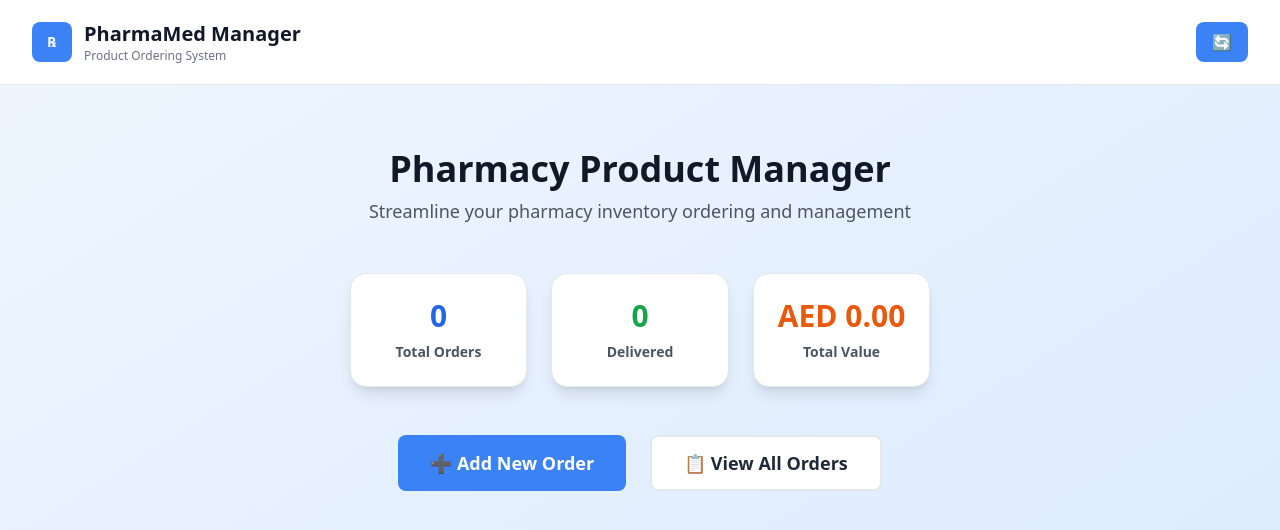
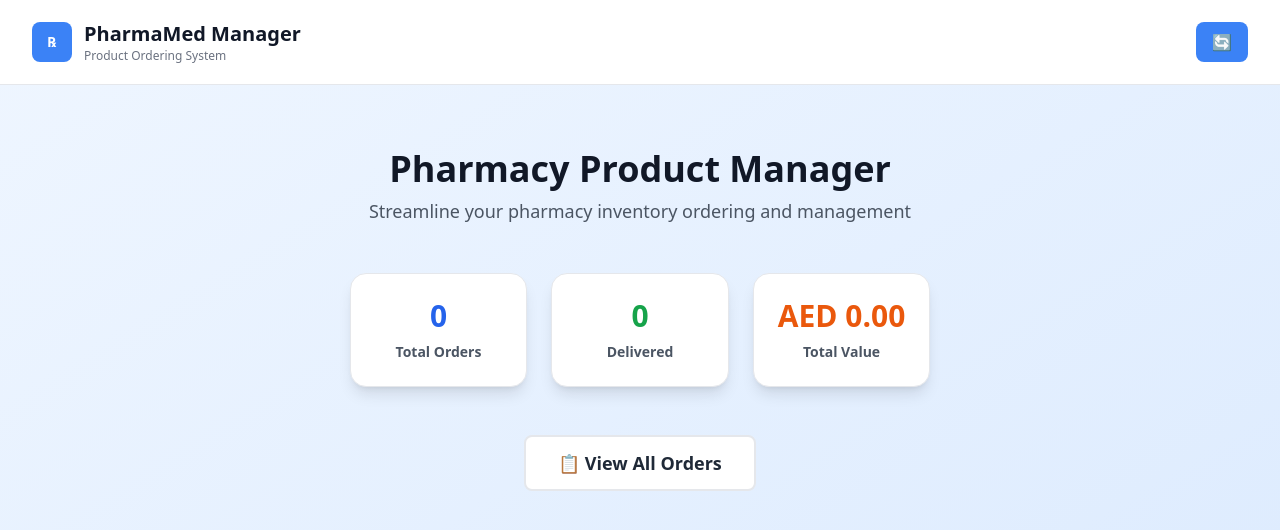
Before and after one commit to Shotluk/Product_Manager, a React (Create React App) app: page / in a window 1280 px wide. Shown: the top 530 px of the page. Built offline with nearby package versions, Linux system fonts and the light colour scheme; no server answers; the database is empty.

Commit message:
removed add new order from home page

```diff
--- a/src/pages/Homepage.jsx
+++ b/src/pages/Homepage.jsx
@@ -74,12 +74,7 @@ const HomePage = ({ orders, setCurrentPage, refreshOrders }) => {
           </div>
 
           <div className="flex justify-center space-x-6">
-            <button
-              onClick={() => setCurrentPage('add-order')}
-              className={`${btnPrimary} px-8 py-3 text-lg`}
-            >
-              ➕ Add New Order
-            </button>
+
             <button
               onClick={() => setCurrentPage('view-orders')}
               className="px-8 py-3 text-lg bg-white text-gray-800 hover:bg-gray-50 border-2 border-gray-200 rounded-lg font-semibold transition-colors duration-200"
```
